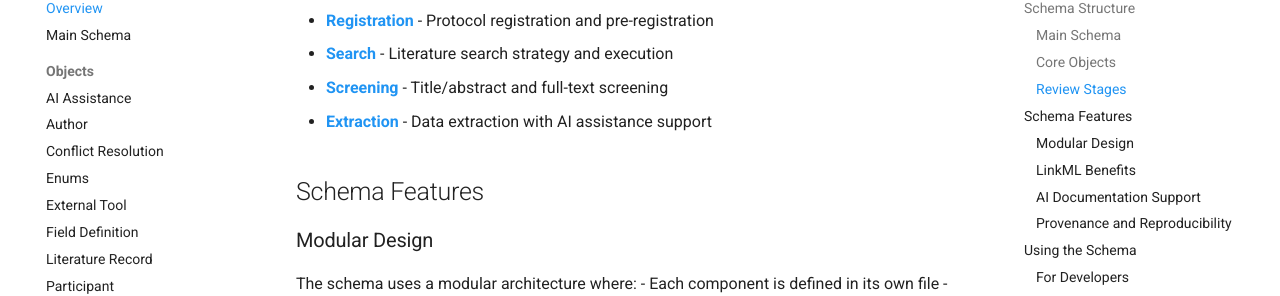
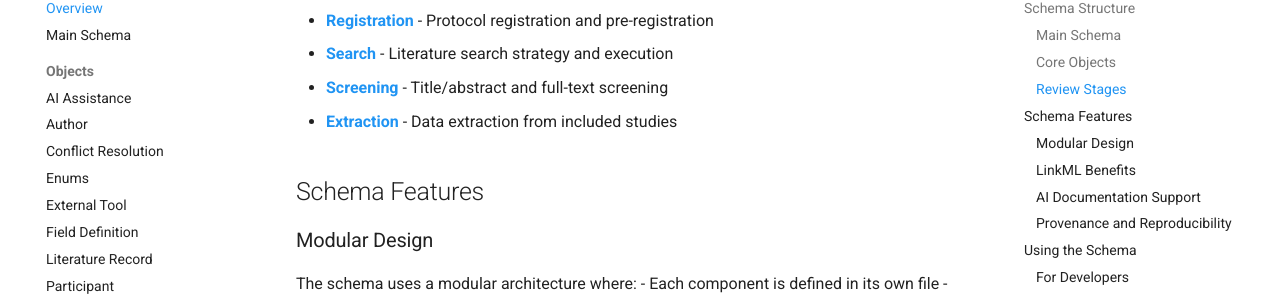
Before and after one commit to open-and-sustainable/revaise-model, an MkDocs documentation site: the page built from docs/schema/index.md, in a window 1280 px wide and 900 px high, scrolled down 1171 px. Shown: the part 148-444 px from the top of the window. Built offline with MkDocs 1.6.1 and Material for MkDocs 9.7.7, drawn with Linux system fonts in a browser that asks for light colours; comment, search, counter and statistics services are not loaded.

Commit message:
Fix documentation

```diff
--- a/docs/schema/index.md
+++ b/docs/schema/index.md
@@ -36,7 +36,7 @@ These represent the sequential phases of a systematic review:
 - **[Registration](stages/registration/)** - Protocol registration and pre-registration
 - **[Search](stages/search/)** - Literature search strategy and execution
 - **[Screening](stages/screening/)** - Title/abstract and full-text screening
-- **[Extraction](stages/extraction/)** - Data extraction with AI assistance support
+- **[Extraction](stages/extraction/)** - Data extraction from included studies
 
 ## Schema Features
 
```
Also changed, not shown: docs/index.md (+1 -1 lines).
